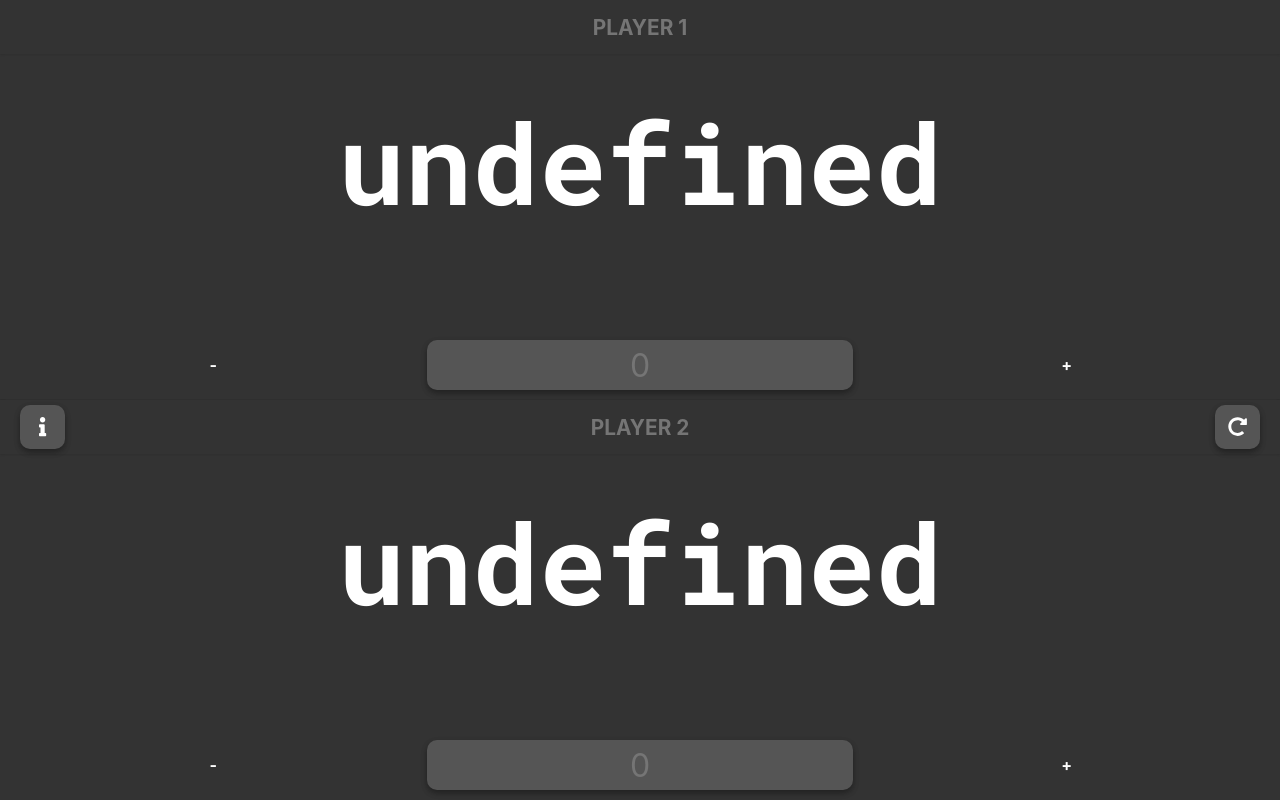
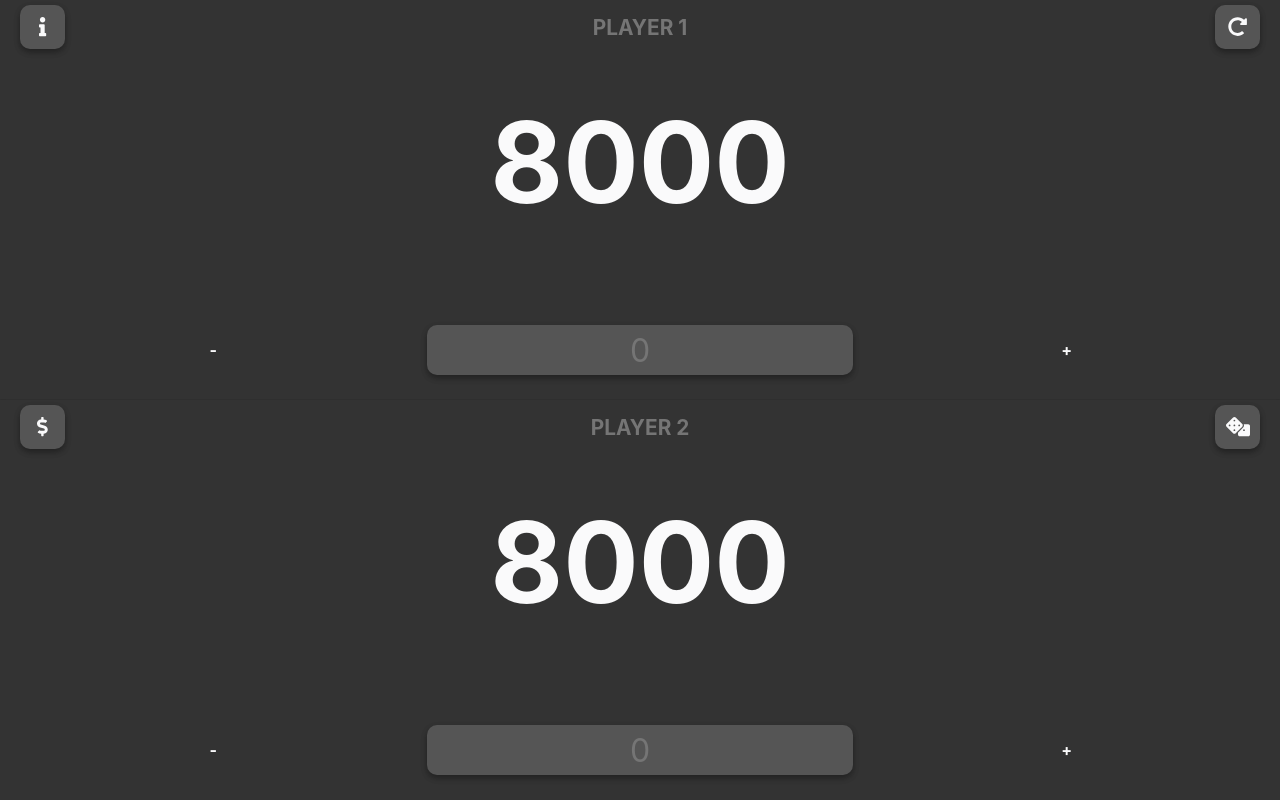
Before and after one commit to kaibacalc/kaibacalc.github.io, a plain HTML site: page index.html in a window 1280 px wide. Drawn offline with Linux system fonts and the light colour scheme.

Commit message:
Added features, fixed bugs

```diff
--- a/css/custom.css
+++ b/css/custom.css
@@ -2,31 +2,38 @@ html,
 body {
   height: 100%;
   overflow: hidden;
+  -webkit-touch-callout: none;
+  -webkit-user-select: none;
+  -khtml-user-select: none;
+  -moz-user-select: none;
+  -ms-user-select: none;
+  user-select: none;
 }
 
 a {
   font-weight: bold;
-  color: #fff;
+  color: #fafafb;
 }
 
 a:hover {
-  color: #fff;
+  color: #fafafb;
 }
 
 .card {
   height: 50%;
-  background-color: #333333;
-  color: #fff;
+  background: #333;
+  color: #fafafb;
 }
 
 .card-header {
   background-color: #333333;
-  color: #fff;
+  color: #fafafb;
+  box-shadow: none;
 }
 
 .card-footer {
   position: absolute;
-  bottom: 10px;
+  bottom: 25px;
   left: 0px;
   width: 100%;
   border: none;
@@ -48,7 +55,7 @@ a:hover {
   margin-right: auto;
   background-color: #333;
   border: none;
-  color: #fff;
+  color: #fafafb;
   text-align: center;
   font-size: 1.3em;
 }
@@ -61,15 +68,15 @@ a:hover {
   font-weight: bold;
   font-size: 7em;
   text-align: center;
-  font-family: 'Roboto Mono', monospace;
+  color: #fafafb;
 }
 
 .changeLifePoints {
   border-radius: 10px;
-  background-color: #555;
+  background: #555;
   width: calc(100% - 10px);
   height: 50px;
-  color: #fff;
+  color: #fafafb;
   font-size: 2em;
   text-align: center;
   box-shadow: 0 3px 6px rgba(0,0,0,0.16), 0 3px 6px rgba(0,0,0,0.23);
@@ -81,11 +88,13 @@ a:hover {
   outline: none;
 }
 .legalLink,
-.reloadGame {
+.reloadGame,
+.coin,
+.dice {
   position: absolute;
   top: 5px;
   background-color: #555;
-  color: #fff;
+  color: #fafafb;
   border: none;
   width: 45px;
   padding-top: 10px;
@@ -96,15 +105,30 @@ a:hover {
   box-shadow: 0 3px 6px rgba(0,0,0,0.16), 0 3px 6px rgba(0,0,0,0.23);
 }
 
-.legalLink {
+.legalLink,
+.coin {
   left: 20px;
 }
 
-.reloadGame {
+.reloadGame,
+.dice {
   right: 20px;
 }
 
 .reloadGame:focus,
-.legalLink:focus {
+.legalLink:focus,
+.dice:focus,
+.coin:focus {
   outline: none;
 }
+
+button svg {
+  margin-left: auto;
+  margin-right: auto;
+}
+
+audio {
+  visibility: hidden;
+  height: 0px;
+  width: 0px;
+}
--- a/index.html
+++ b/index.html
@@ -14,12 +14,13 @@
     <link rel="stylesheet" href="css/custom.css">
     <script defer src="https://use.fontawesome.com/releases/v5.3.1/js/all.js"></script>
     <script type="text/javascript" src="js/script.js"></script>
-    <link href="https://fonts.googleapis.com/css?family=Roboto+Mono:700" rel="stylesheet">
   </head>
   <body>
     <div class="card">
     <header class="card-header">
       <input type="text" class="duellistName" placeholder="Player 1"></p>
+      <button class="legalLink" onclick="javascript:location.href='legal.html'"><i class="fas fa-info"></i></button>
+      <button class="reloadGame" onclick="reloadGame();"><i class="fas fa-redo-alt"></i></button>
     </header>
     <div class="card-content">
       <p class="lifePoints" id="lifePoints1"></p>
@@ -34,8 +35,8 @@
   <div class="card">
   <header class="card-header">
     <input type="text" class="duellistName" placeholder="Player 2">
-    <button class="legalLink" onclick="javascript:location.href='legal.html'"><i class="fas fa-info"></i></button>
-    <button class="reloadGame" onclick="reloadGame();"><i class="fas fa-redo-alt"></i></button>
+    <button class="coin" onclick="coin()"><i class="fas fa-dollar-sign"></i></button>
+    <button class="dice" onclick="dice();"><i class="fas fa-dice"></i></button>
     <audio id="audioNew" src="sounds/lets_duel.mp3" ></audio>
     <audio id="audioChange" src="sounds/points_drop.mp3" ></audio>
   </header>
--- a/js/script.js
+++ b/js/script.js
@@ -16,34 +16,36 @@ function playChange(){
 function getCookie(name) {
   var match = document.cookie.match(new RegExp('(^| )' + name + '=([^;]+)'));
   if (match) return match[2];
+  else return null;
 }
 
 window.onload = function() {
+  playNew();
   console.log("Initialized");
-  if(getCookie("lifePoints1") != "") {
+
+  if(getCookie("lifePoints1") != null) {
     document.getElementById("lifePoints1").innerHTML = getCookie("lifePoints1");
   }
   else {
     document.getElementById("lifePoints1").innerHTML = lifePoints;
   }
 
-  if(getCookie("lifePoints2") != "") {
+  if(getCookie("lifePoints2") != null) {
     document.getElementById("lifePoints2").innerHTML = getCookie("lifePoints2");
   }
   else {
     document.getElementById("lifePoints2").innerHTML = lifePoints;
   }
-  playNew();
 }
 
 function reloadGame() {
   var newLifePoints = prompt('Are you sure you want to start a new game? Please enter the lifepoints.');
   if (newLifePoints != null) {
+    playNew();
     document.getElementById("lifePoints1").innerHTML = newLifePoints;
     document.getElementById("lifePoints2").innerHTML = newLifePoints;
     document.cookie = "lifePoints1".concat("=").concat(lifePoints).concat("; expires=Fri, 31 Dec 9999 23:59:59 GMT");
     document.cookie = "lifePoints2".concat("=").concat(lifePoints).concat("; expires=Fri, 31 Dec 9999 23:59:59 GMT");
-    playNew();
   } else {
   }
 }
@@ -51,11 +53,10 @@ function reloadGame() {
 function addLifePoints(player) {
   var add = 0;
   if (document.getElementById("changeLifePoints".concat(player)).value.length != 0 && document.getElementById("changeLifePoints".concat(player)).value != 0) {
+    playChange();
     var add = document.getElementById("changeLifePoints".concat(player)).value;
     var current = document.getElementById("lifePoints".concat(player)).innerHTML;
     document.getElementById("changeLifePoints".concat(player)).value = "";
-
-    playChange();
 
     var x = setInterval (function(){
       current = Number(current) + 1;
@@ -75,11 +76,10 @@ function addLifePoints(player) {
 function subLifePoints(player) {
   var sub = 0;
   if (document.getElementById("changeLifePoints".concat(player)).value.length != 0 && document.getElementById("changeLifePoints".concat(player)).value != 0) {
+    playChange();
     var sub = document.getElementById("changeLifePoints".concat(player)).value;
     var current = document.getElementById("lifePoints".concat(player)).innerHTML;
     document.getElementById("changeLifePoints".concat(player)).value = "";
-
-    playChange();
 
     var x = setInterval (function(){
       current = Number(current) - 1;
@@ -95,3 +95,20 @@ function subLifePoints(player) {
     }, 3);
   }
 }
+
+function coin() {
+  var num = Math.floor(Math.random() * 2) + 1;
+  var coin = "";
+  if (num == 1) {
+    coin = "Head";
+  }
+  else {
+    coin = "Tails"
+  }
+  alert(coin);
+}
+
+function dice() {
+  var num = Math.floor(Math.random() * 6) + 1;
+  alert(num);
+}
```
Also changed, not shown: 2 other files.
